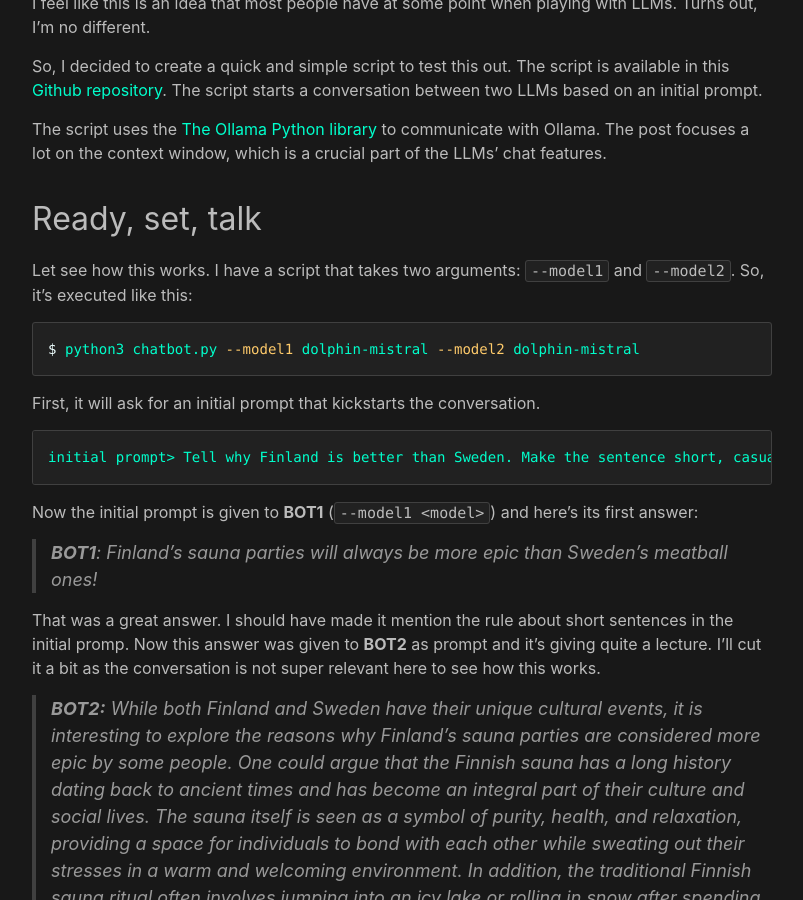
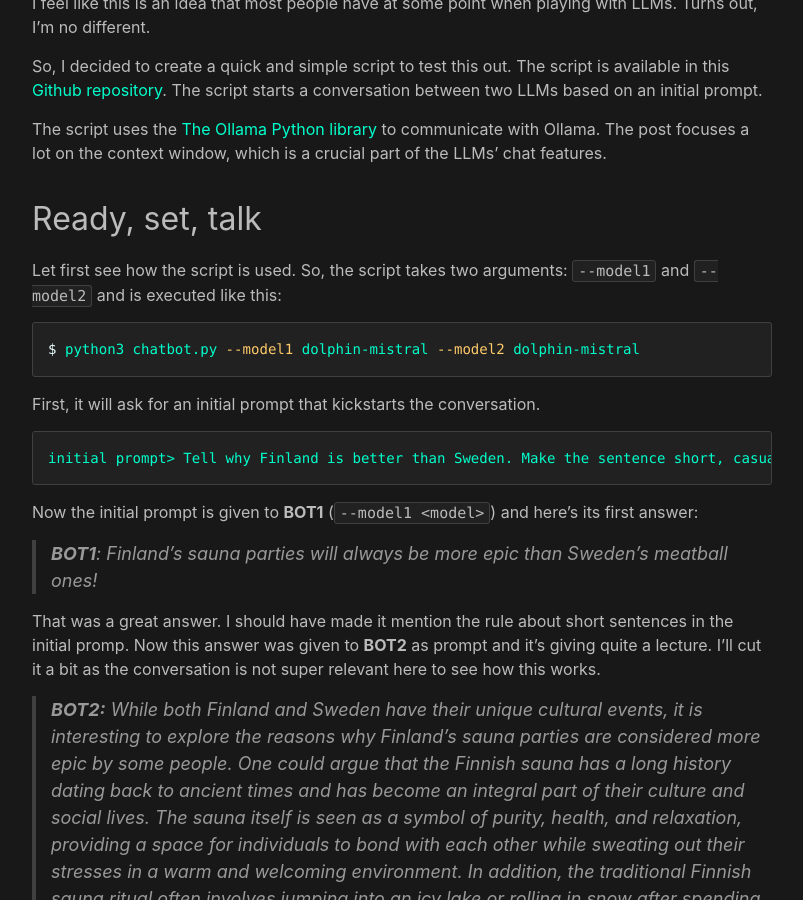
Before and after one commit to mtask/mtask.github.io, a Jekyll site: the page built from _posts/2025-02-21-chatbots.md, in a window 1280 px wide and 900 px high, scrolled down 1273 px. Shown: the whole window, without its empty margins (238-1041 px from the left). Built offline with Jekyll 4.4.1, drawn with Linux system fonts in a browser that asks for light colours.

Commit message:
chatbots

````diff
--- a/_posts/2025-02-21-chatbots.md
+++ b/_posts/2025-02-21-chatbots.md
@@ -19,7 +19,7 @@ The post focuses a lot on the context window, which is a crucial part of the LLM
 
 ## Ready, set, talk
 
-Let see how this works. I have a script that takes two arguments: `--model1` and `--model2`. So, it's executed like this:
+Let first see how the script is used. So, the script takes two arguments: `--model1` and `--model2` and is executed like this:
 
 ```bash
 $ python3 chatbot.py --model1 dolphin-mistral --model2 dolphin-mistral
````
